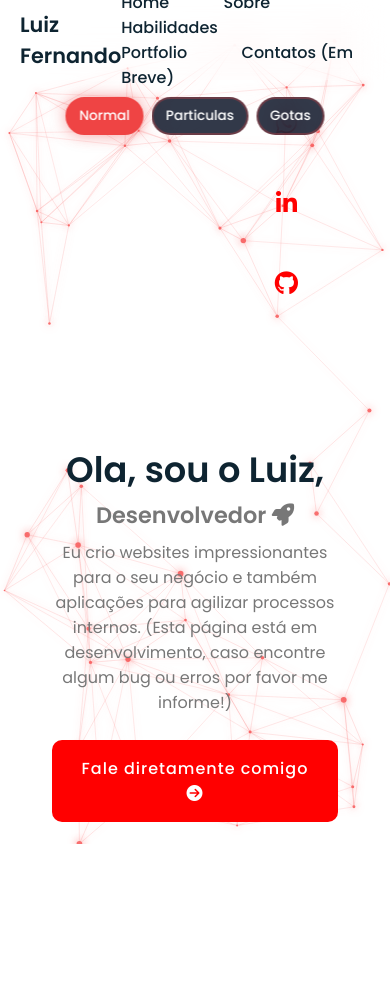
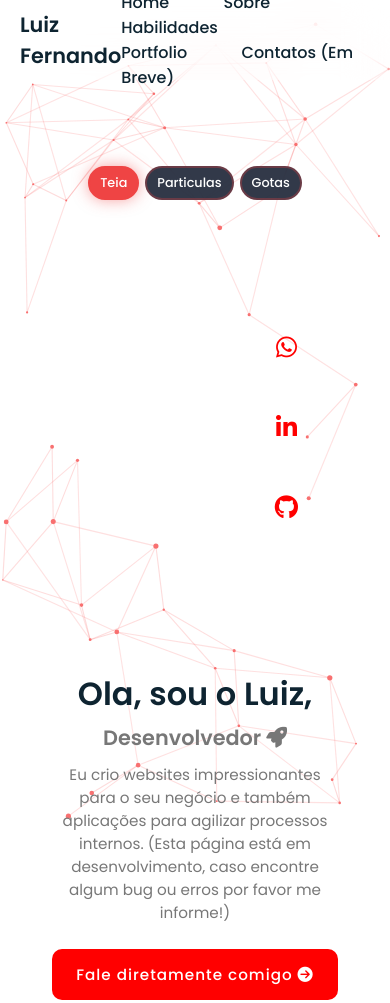
Before and after one commit to Louisfacio01/portifolio2.0, a plain HTML site: page index.html in a window 390 px wide. Shown: the top 1003 px of the page. Drawn offline with nearby package versions, Linux system fonts and the light colour scheme; animation ran at ten frames a second.

Commit message:
finalizando

```diff
--- a/index.html
+++ b/index.html
@@ -30,7 +30,7 @@
 
         <!-- Botões de Troca de Fundo -->
 <div class="mode-buttons">
-    <button onclick="changeMode(1)" class="mode-btn active">Normal</button>
+    <button onclick="changeMode(1)" class="mode-btn active">Teia</button>
     <button onclick="changeMode(2)" class="mode-btn">Particulas</button>
     <button onclick="changeMode(3)" class="mode-btn">Gotas</button>
 </div>
--- a/main.js
+++ b/main.js
@@ -1,4 +1,4 @@
-// ==================== 3 MODOS SEPARADOS ====================
+// ==================== EQUILÍBRIO: INTERAÇÃO + PERFORMANCE RESPONSIVA ====================
 
 document.addEventListener('DOMContentLoaded', function() {
 
@@ -7,22 +7,45 @@
 
     const ctx = canvas.getContext('2d');
     let particlesArray = [];
+    let pointsArray = [];
     let ripples = [];
     let currentMode = 1;
-    const mouse = { x: null, y: null, radius: 160 };
+    let count = 0;
+
+    // Estrutura para salvar a posição do mouse (Efeito Teia)
+    const mouse = {
+        x: null,
+        y: null,
+        radius: 500 // Área de alcance magnético do mouse
+    };
+
+    const isMobile = /iPhone|iPad|iPod|Android/i.test(navigator.userAgent);
+
+    // Variáveis dinâmicas da grade de ondas
+    let numCols = isMobile ? 28 : 65;
+    let numRows = isMobile ? 16 : 32;
 
     function resizeCanvas() {
         canvas.width = window.innerWidth;
         canvas.height = window.innerHeight;
+
+        // Ajusta a densidade de pontos no celular para não travar a tela
+        const checkMobile = window.innerWidth <= 768;
+        numCols = checkMobile ? 26 : 65;
+        numRows = checkMobile ? 15 : 32;
+
+        // Recria os arrays com os novos tamanhos de tela
+        initParticles();
     }
 
+    // --- MODO 1: PARTÍCULAS TRADICIONAIS (CONSTELAÇÃO) ---
     class Particle {
         constructor() {
             this.x = Math.random() * canvas.width;
             this.y = Math.random() * canvas.height;
-            this.size = Math.random() * 2.3 + 0.7;
-            this.speedX = Math.random() * 1 - 0.225;
-            this.speedY = Math.random() * 1 - 0.225;
+            this.size = Math.random() * 2.1 + 0.6;
+            this.speedX = Math.random() * 0.4 - 0.2;
+            this.speedY = Math.random() * 0.4 - 0.2;
         }
 
         update() {
@@ -34,59 +57,125 @@
 
         draw() {
             ctx.fillStyle = '#f87171';
-            ctx.shadowBlur = 8;
-            ctx.shadowColor = '#f87171';
             ctx.beginPath();
             ctx.arc(this.x, this.y, this.size, 0, Math.PI * 2);
             ctx.fill();
         }
     }
 
+    // --- MODO 2: GRADE DE PONTOS EM ONDA 3D (DOTS) ---
+    class GridPoint {
+        constructor(col, row) {
+            this.col = col;
+            this.row = row;
+            this.baseSize = 1.6;
+        }
 
+        draw() {
+            const spacingX = canvas.width / (numCols - 1);
+            const spacingY = (canvas.height * 0.7) / (numRows - 1);
 
+            const baseX = this.col * spacingX;
+            const baseY = (canvas.height * 0.15) + (this.row * spacingY);
+
+            // Algoritmo matemático da ondulação fluida
+            const wave1 = Math.sin(this.col * 0.15 + count);
+            const wave2 = Math.cos(this.row * 0.15 + count);
+            const zEffect = wave1 + wave2;
+
+            const amplitude = isMobile ? 20 : 40;
+            const y = baseY + (zEffect * amplitude);
+
+            const sizeModifier = (zEffect + 2) / 4;
+            const size = this.baseSize * (0.5 + sizeModifier * 1.2);
+
+            ctx.fillStyle = `rgba(248, 113, 113, ${0.15 + (sizeModifier * 0.65)})`;
+            ctx.beginPath();
+            ctx.arc(baseX, y, size, 0, Math.PI * 2);
+            ctx.fill();
+        }
+    }
+
+    // --- MODO 3: GOTAS D'ÁGUA (RIPPLES) ---
     class Ripple {
         constructor(x, y) {
             this.x = x;
             this.y = y;
             this.radius = 10;
-            this.alpha = 1.85;
-            this.speed = 0.5;
+            this.alpha = 0.8;
+            this.speed = 2.7;
         }
-
-
 
         update() {
             this.radius += this.speed;
-            this.alpha -= 0.018;
+            this.alpha -= 0.021;
         }
 
         draw() {
             ctx.strokeStyle = `rgba(248, 113, 113, ${this.alpha})`;
-            ctx.lineWidth = 3.5;
+            ctx.lineWidth = 3;
             ctx.beginPath();
             ctx.arc(this.x, this.y, this.radius, 0, Math.PI * 2);
             ctx.stroke();
         }
     }
 
+    // --- INICIALIZADOR DE ELEMENTOS ---
     function initParticles() {
         particlesArray = [];
-        const density = (canvas.width * canvas.height) / 7000;
+        pointsArray = [];
+
+        const density = isMobile ?
+            (canvas.width * canvas.height) / 13500 :
+            (canvas.width * canvas.height) / 7200;
+
+        // Carrega as partículas normais (Modo 1)
         for (let i = 0; i < density; i++) {
             particlesArray.push(new Particle());
         }
+
+        // Carrega a grade estruturada de ondas (Modo 2)
+        for (let col = 0; col < numCols; col++) {
+            for (let row = 0; row < numRows; row++) {
+                pointsArray.push(new GridPoint(col, row));
+            }
+        }
     }
 
+    // --- SISTEMA DE CONEXÃO E RASTRO DO MOUSE (MODO 1) ---
     function connectParticles() {
+        if (currentMode !== 1) return;
+
+        const maxDist = isMobile ? 110 : 145;
+
         for (let a = 0; a < particlesArray.length; a++) {
-            for (let b = a; b < particlesArray.length; b++) {
+
+            // LIGAÇÃO INTERATIVA COM O CURSOR DO MOUSE
+            if (mouse.x !== null && mouse.y !== null) {
+                const dxMouse = particlesArray[a].x - mouse.x;
+                const dyMouse = particlesArray[a].y - mouse.y;
+                const distMouse = Math.hypot(dxMouse, dyMouse);
+
+                if (distMouse < mouse.radius) {
+                    ctx.strokeStyle = `rgba(248, 113, 113, ${0.45 - distMouse / mouse.radius})`;
+                    ctx.lineWidth = 1.3;
+                    ctx.beginPath();
+                    ctx.moveTo(particlesArray[a].x, particlesArray[a].y);
+                    ctx.lineTo(mouse.x, mouse.y);
+                    ctx.stroke();
+                }
+            }
+
+            // Ligações normais entre as partículas soltas
+            for (let b = a + 1; b < particlesArray.length; b += 2) {
                 const dx = particlesArray[a].x - particlesArray[b].x;
                 const dy = particlesArray[a].y - particlesArray[b].y;
                 const distance = Math.hypot(dx, dy);
 
-                if (distance < 145) {
-                    ctx.strokeStyle = `rgba(248, 113, 113, ${0.22 - distance / 2000})`;
-                    ctx.lineWidth = 1;
+                if (distance < maxDist) {
+                    const opacity = isMobile ? 0.25 : 0.28;
+                    ctx.strokeStyle = `rgba(248, 113, 113, ${opacity - distance / 1800})`;
+                    ctx.lineWidth = isMobile ? 0.9 : 1.1;
                     ctx.beginPath();
                     ctx.moveTo(particlesArray[a].x, particlesArray[a].y);
                     ctx.lineTo(particlesArray[b].x, particlesArray[b].y);
@@ -96,41 +185,28 @@
         }
     }
 
-    function connectToMouse() {
-        if (!mouse.x || !mouse.y) return;
-        for (let i = 0; i < particlesArray.length; i++) {
-            const dx = particlesArray[i].x - mouse.x;
-            const dy = particlesArray[i].y - mouse.y;
-            const distance = Math.hypot(dx, dy);
-
-            if (distance < mouse.radius) {
-                ctx.strokeStyle = `rgba(248, 113, 113, ${1 - distance / mouse.radius})`;
-                ctx.lineWidth = 1.5;
-                ctx.beginPath();
-                ctx.moveTo(particlesArray[i].x, particlesArray[i].y);
-                ctx.lineTo(mouse.x, mouse.y);
-                ctx.stroke();
-            }
-        }
-    }
-
+    // --- LOOP PRINCIPAL DE ANIMAÇÃO ---
     function animate() {
         ctx.clearRect(0, 0, canvas.width, canvas.height);
 
-        if (currentMode === 1 || currentMode === 2) {
-            // Normal e Partículas usam partículas
+        if (currentMode === 1) {
+            // Modo Normal: Constelação clássica ligada ao cursor
             particlesArray.forEach(p => {
                 p.update();
                 p.draw();
             });
-
-            if (currentMode === 1) { // Só Normal tem teias
-                connectParticles();
-                connectToMouse();
-            }
+            connectParticles();
         }
-        else if (currentMode === 3) { // Gotas
-            if (Math.random() < 0.18) {
+        else if (currentMode === 2) {
+            // Modo Partículas: Malha de ondas estilo Dots
+            count += 0.025;
+            pointsArray.forEach(point => {
+                point.draw();
+            });
+        }
+        else if (currentMode === 3) {
+            // Modo Gotas: Impactos circulares na tela
+            if (Math.random() < (isMobile ? 0.09 : 0.17)) {
                 ripples.push(new Ripple(Math.random() * canvas.width, Math.random() * canvas.height * 0.65));
             }
 
@@ -144,9 +220,24 @@
         requestAnimationFrame(animate);
     }
 
+    // --- CAPTURA DE MOVIMENTOS GLOBAIS DO DOCUMENTO ---
+    document.addEventListener('mousemove', function(event) {
+        // Coleta coordenadas exatas considerando possíveis rolagens (scroll)
+        mouse.x = event.pageX;
+        mouse.y = event.pageY;
+
+    });
+
+    document.addEventListener('mouseleave', function() {
+        // Remove as linhas se o ponteiro sair do navegador
+        mouse.x = null;
+        mouse.y = null;
+    });
+
+    // --- GERENCIADOR DE MODOS DOS BOTÕES ---
     window.changeMode = function(mode) {
         currentMode = mode;
-        ripples = [];
+        ripples = []; // Limpa gotas residuais ao trocar de tela
 
         document.querySelectorAll('.mode-btn').forEach(btn => {
             btn.classList.remove('active');
@@ -154,23 +245,11 @@
         });
     };
 
-    // Eventos
     window.addEventListener('resize', () => {
         resizeCanvas();
-        initParticles();
     });
 
-    window.addEventListener('mousemove', (e) => {
-        mouse.x = e.x;
-        mouse.y = e.y;
-    });
-
-    window.addEventListener('mouseout', () => {
-        mouse.x = null;
-        mouse.y = null;
-    });
-
+    // Execução inicial do sistema
     resizeCanvas();
-    initParticles();
     animate();
 });
--- a/styles.css
+++ b/styles.css
@@ -658,13 +658,13 @@
 
 /* ==================== FUNDO PARTICULAS ==================== */
 #particles {
-    position: fixed;
+    position: fixed; /* Ou absolute, dependendo de como fez */
     top: 0;
     left: 0;
     width: 100%;
     height: 100%;
-    z-index: -1;
-    pointer-events: none;
+    z-index: -1; /* Garante que fique atrás do texto */
+    pointer-events: none; /* FAZ O MOUSE ATRAVESSAR O TEXTO E TOCAR NO CANVAS */
 }
 
 .home {
@@ -745,43 +745,45 @@
 /* Celular - até 768px */
 @media screen and (max-width: 768px) {
     .home .home-container {
-        padding: 0 20px;
+        padding: 80px 20px 20px 20px; /* Adicionado padding-top para não cobrir o texto com os botões */
     }
 
     .home-container .info h2 {
-        font-size: 2.6rem;
-        line-height: 1.1;
+        font-size: 2.4rem; /* Reduzido levemente para não quebrar linha feio */
+        line-height: 1.2;
     }
 
     .home-container .info h3 {
-        font-size: 1.4rem;
+        font-size: 1.3rem;
     }
 
     .home-container .info p {
-        font-size: 1rem;
+        font-size: 0.95rem;
         max-width: 100%;
     }
 
     .btn {
-        padding: 16px 28px;
-        font-size: 1rem;
+        padding: 14px 24px;
+        font-size: 0.95rem;
     }
 
     .media-icons {
         flex-direction: row;
         justify-content: center;
-        margin: 0 auto;
+        margin: 20px auto 0 auto; /* Ajustado margem superior */
         gap: 25px;
     }
 
+    /* Ajuste fixo para os botões de modo não quebrarem o layout */
     .mode-buttons {
-        position: absolute;
-        top: 15px;
-        left: 50%;
-        transform: translateX(-50%);
+        position: relative; /* Mudado de absolute para relative para respeitar o fluxo do topo */
+        top: 0;
+        left: 0;
+        transform: none;
+        margin: 20px auto;
         flex-direction: row;
-        gap: 6px;
-        width: 90%;
+        gap: 8px;
+        width: 100%;
         justify-content: center;
     }
 
@@ -789,24 +791,22 @@
         padding: 8px 14px;
         font-size: 0.85rem;
     }
-
-    .scroll-down {
-        font-size: 0.95rem;
-    }
 }
 
 /* Celular pequeno - até 480px */
 @media screen and (max-width: 480px) {
     .home-container .info h2 {
-        font-size: 2.2rem;
+        font-size: 2rem;
     }
 
     .mode-buttons {
-        flex-wrap: wrap;
-        gap: 8px;
+        flex-wrap: wrap; /* Permite que os botões quebrem linha caso a tela seja muito fina */
+        justify-content: center;
+        gap: 6px;
     }
 
     .mode-btn {
-        padding: 7px 12px;
+        padding: 6px 10px;
+        font-size: 0.8rem;
     }
 }
```
